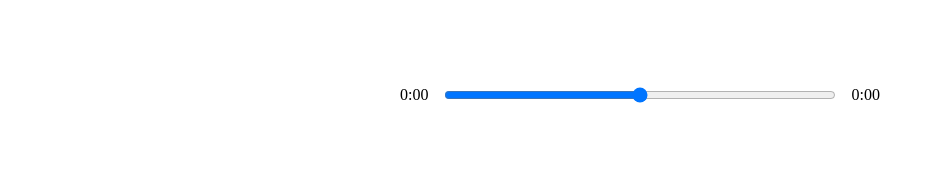
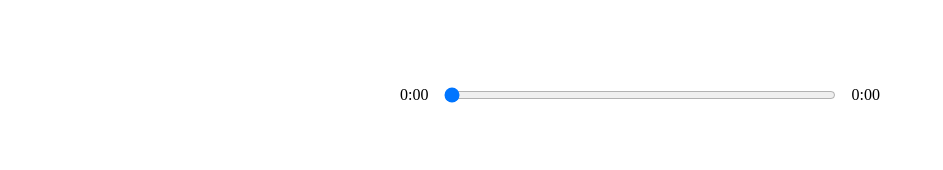
Before and after one commit to DanielMarquesz/react-course, a React (Create React App) app in the folder music-wave/react-player/: page / in a window 1280 px wide. Shown: the part 410-580 px from the top of the page, without its empty margins (0-943 px from the left). Built offline with nearby package versions, Linux system fonts and the light colour scheme; the HTML template or start-up script is replaced by a standard one.

Commit message:
refactor: error fix - 01

```diff
--- a/music-wave/react-player/src/components/Player.js
+++ b/music-wave/react-player/src/components/Player.js
@@ -32,17 +32,30 @@
       Math.floor(time / 60) + ":" + ("0" + Math.floor(time % 60)).slice(-2)
     );
   };
+
   // States
-
   const [songInfo, setSongInfo] = useState({
-    currentTime: null,
+    currentTime: 0,
     duration: null,
   });
+
+  const dragHandler = (e) => {
+    audioRef.current.currentTime = e.target.value;
+    setSongInfo({ ...songInfo, currentTime: e.target.value });
+  };
+
   return (
     <div className="player-container">
       <div className="time-control">
         <p>{getTime(songInfo.currentTime)}</p>
-        <input type="range" />
+        <input
+          min={0}
+          max={songInfo.duration}
+          value={songInfo.currentTime}
+          type="range"
+          size="100"
+          onChange={dragHandler}
+        />
         <p>{getTime(songInfo.duration)}</p>
       </div>
       <div className="play-control">
--- a/music-wave/react-player/src/components/Song.js
+++ b/music-wave/react-player/src/components/Song.js
@@ -3,7 +3,7 @@
 const Song = ({ currentSong }) => {
   return (
     <div className="song-container">
-      <img src={currentSong.cover}></img>
+      <img src={currentSong.cover} alt={currentSong.name}></img>
       <h2>{currentSong.name}</h2>
       <h3>{currentSong.artist}</h3>
     </div>
--- a/music-wave/react-player/src/styles/_player.scss
+++ b/music-wave/react-player/src/styles/_player.scss
@@ -12,7 +12,7 @@
   justify-content: space-between;
   input {
     width: 100%;
-    padding: 1rem 2rem;
+    padding: 1rem 0rem;
   }
   p {
     padding: 1rem;
```
Also changed, not shown: 1 other file (tests, documents, lock files or other folders).
